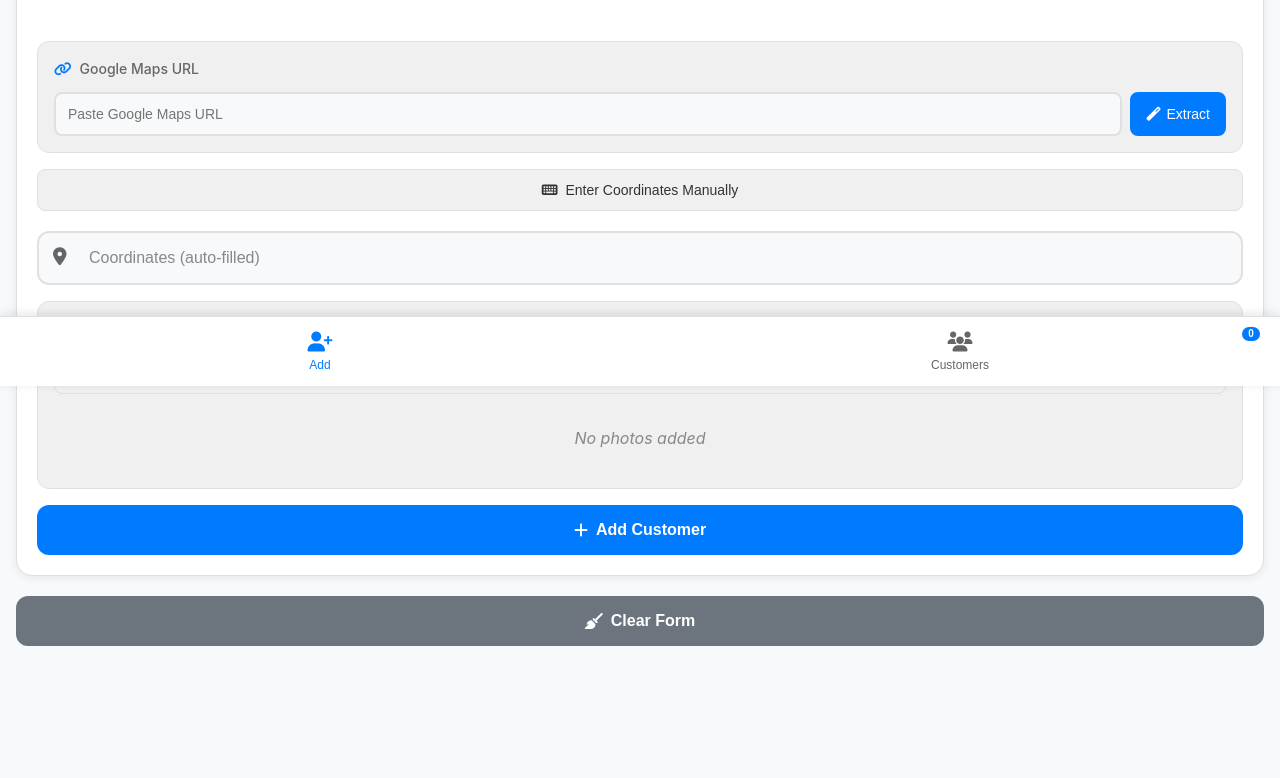
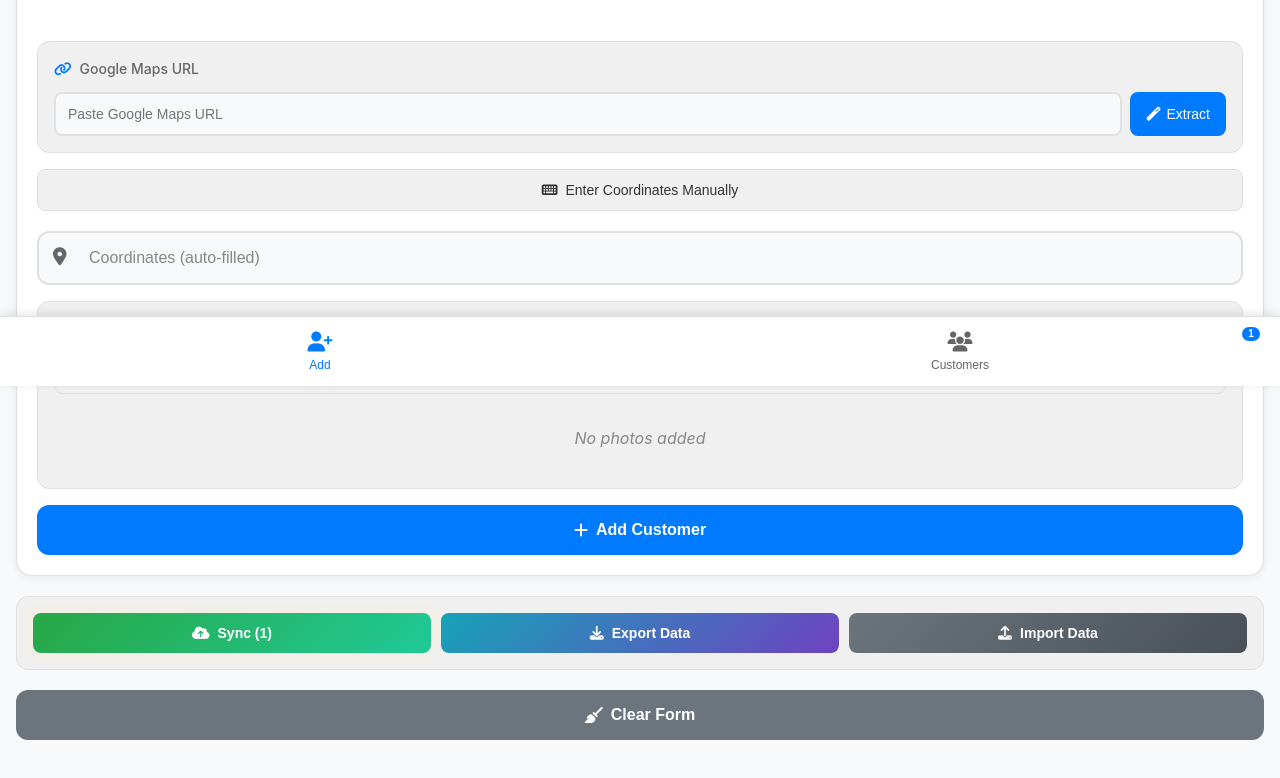
Before and after one commit to rkkillerbaba/CustomerMap, a plain HTML site: page index.html in a window 1280 px wide. Shown: the part 414-1192 px from the top of the page. Before the commit the page ends 1150 px from the top, so only its background shows below. Drawn offline with Linux system fonts and the light colour scheme; no server answers.

Commit message:
Add backup status and controls to index.html
Added backup status and controls for data synchronization.

```diff
--- a/index.html
+++ b/index.html
@@ -6,6 +6,10 @@
     <title>Customer Manager</title>
     <link rel="stylesheet" href="https://cdnjs.cloudflare.com/ajax/libs/font-awesome/6.4.0/css/all.min.css">
     <link rel="stylesheet" href="style.css">
+
+    <!-- FIREBASE CDN ADD KAREIN -->
+    <script src="https://www.gstatic.com/firebasejs/9.6.0/firebase-app.js"></script>
+    <script src="https://www.gstatic.com/firebasejs/9.6.0/firebase-database.js"></script>
 </head>
 <body data-theme="light">
     <!-- Fixed Header -->
@@ -30,6 +34,9 @@
         <div class="content-wrapper">
             <!-- Add Customer Section -->
             <section id="add-customer" class="section active">
+                <!-- BACKUP STATUS ADD KAREIN -->
+                <div id="backupStatus" class="backup-status"></div>
+
                 <form id="customer-form" class="customer-form">
                     <div class="input-group">
                         <i class="fas fa-user"></i>
@@ -107,6 +114,23 @@
                         Add Customer
                     </button>
                 </form>
+
+                <!-- BACKUP CONTROLS ADD KAREIN -->
+                <div class="backup-controls">
+                    <button type="button" class="sync-btn" onclick="syncData()">
+                        <i class="fas fa-cloud-upload-alt"></i>
+                        Sync to Cloud
+                    </button>
+                    <button type="button" class="export-btn" onclick="exportData()">
+                        <i class="fas fa-download"></i>
+                        Export Data
+                    </button>
+                    <button type="button" class="import-btn" onclick="importData()">
+                        <i class="fas fa-upload"></i>
+                        Import Data
+                    </button>
+                </div>
+
                 <button type="button" class="clear-btn" onclick="clearForm()">
                     <i class="fas fa-broom"></i>
                     Clear Form
```
